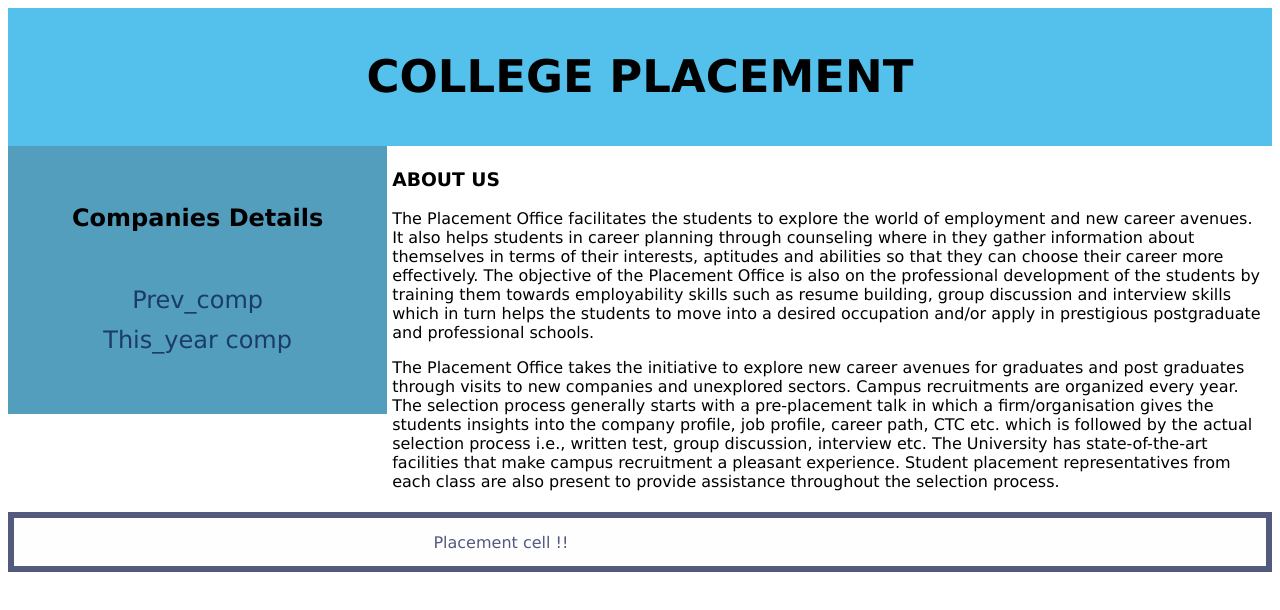
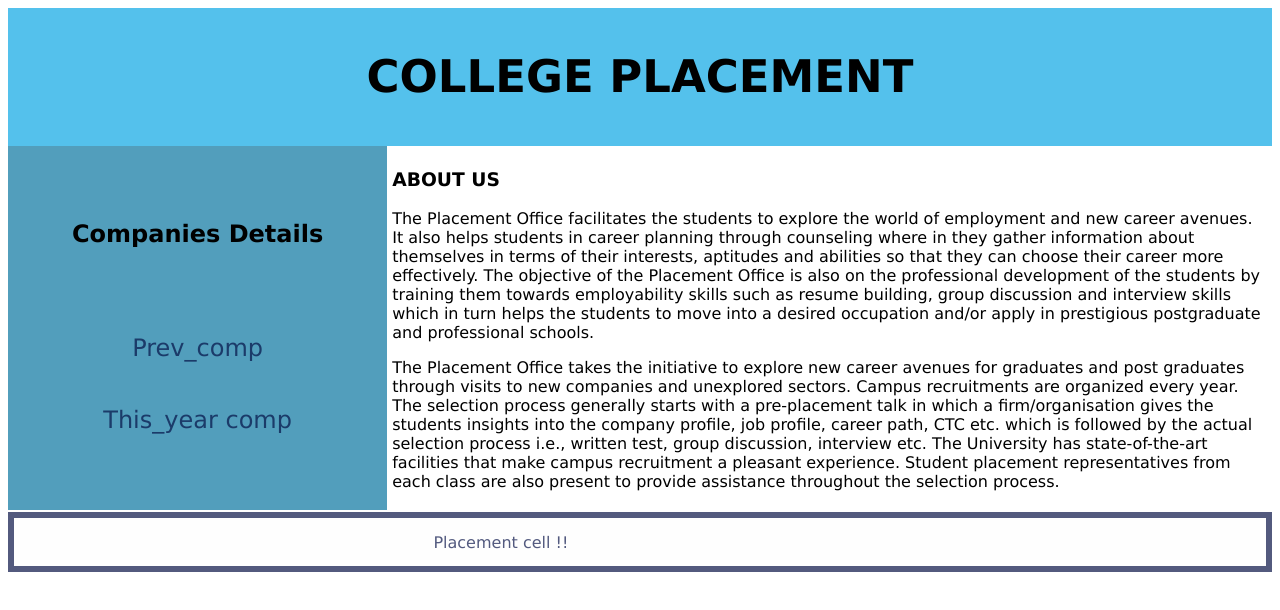
Before and after one commit to Sudheer-Pilli/plcamentHtml, a plain HTML site: page index.html in a window 1280 px wide. Drawn offline with Linux system fonts and the light colour scheme.

Commit message:
Update index.html

```diff
--- a/index.html
+++ b/index.html
@@ -48,7 +48,7 @@ nav {
 font-style: normal;
 font-weight: normal;
 font-size: 24px;
-line-height: 40px;
+line-height: 72px;
 text-align: center;
 
 color: #000000;
```
